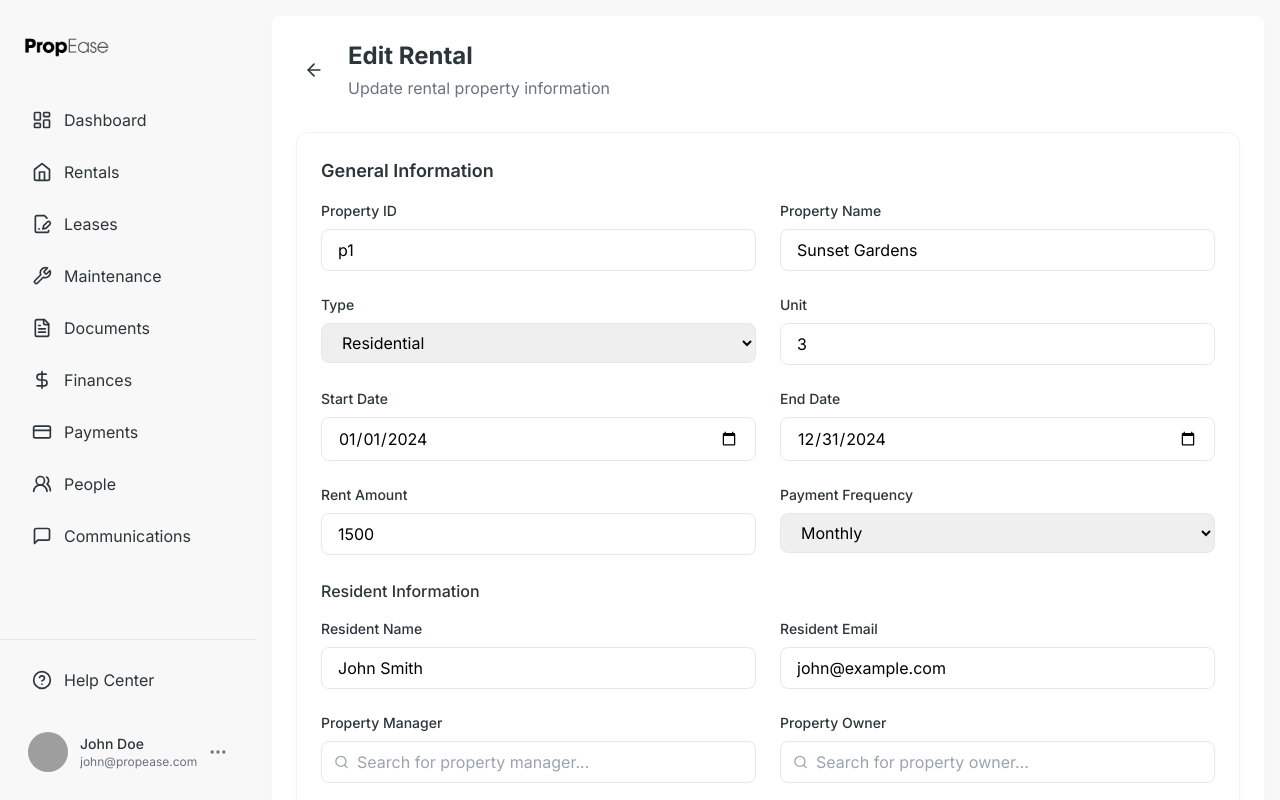
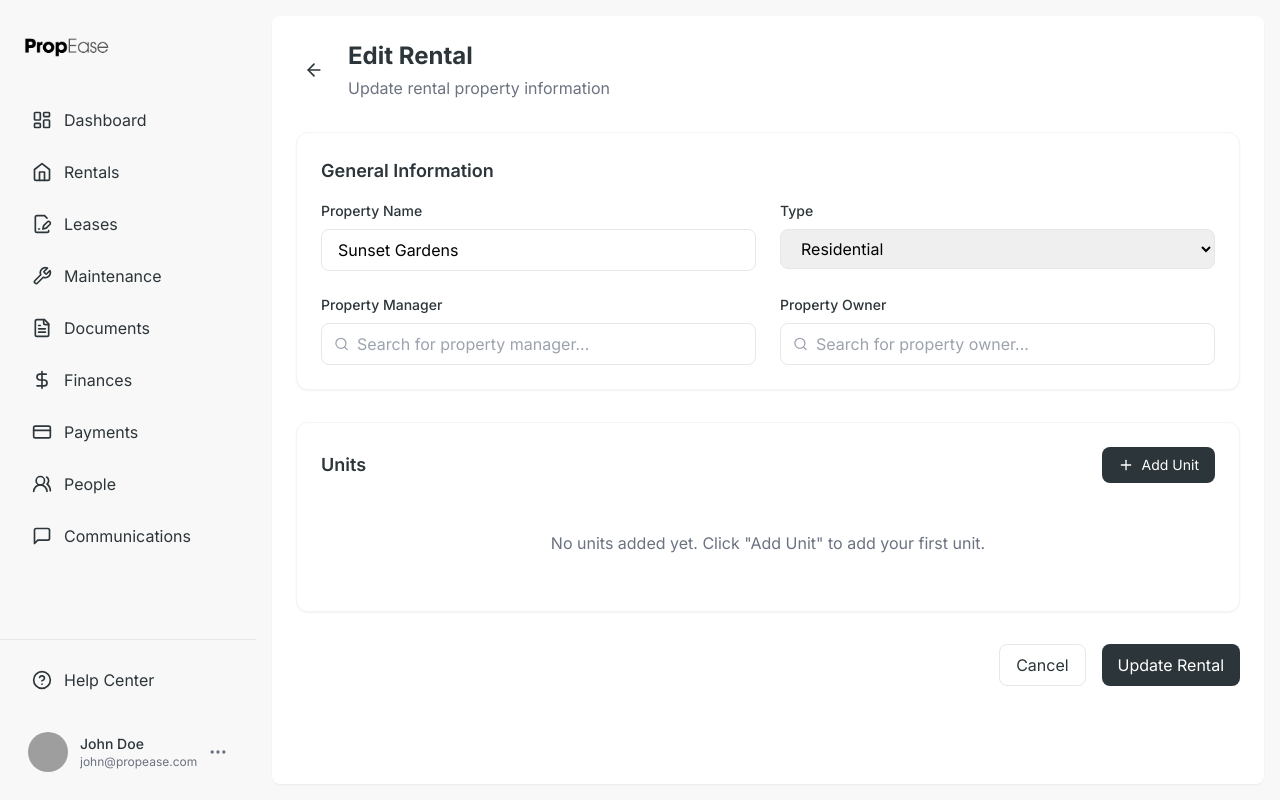
Before and after one commit to AhmadQA-art/propease, a React (Vite) app: page /rentals/1/edit in a window 1280 px wide. Built offline with nearby package versions, Linux system fonts and the light colour scheme; grey boxes are pictures that could not be loaded.

Commit message:
rentals inital design is finished

```diff
--- a/src/components/AddRentalForm.tsx
+++ b/src/components/AddRentalForm.tsx
@@ -1,8 +1,8 @@
 import React, { useState, useEffect } from 'react';
 import { useNavigate } from 'react-router-dom';
-import { ArrowLeft } from 'lucide-react';
+import { ArrowLeft, Plus, Trash2 } from 'lucide-react';
 import PersonSelect from './PersonSelect';
-import { NewRentalDetails, RentalDetails, Person } from '../types/rental';
+import { NewRentalDetails, RentalDetails, Person, Unit } from '../types/rental';
 
 interface AddRentalFormProps {
   onSubmit: (rental: Omit<RentalDetails, 'id' | 'status'>) => void;
@@ -21,18 +21,11 @@ export default function AddRentalForm({
 }: AddRentalFormProps) {
   const navigate = useNavigate();
   const [formData, setFormData] = useState<Partial<Omit<RentalDetails, 'id' | 'status'>>>({
-    propertyId: '',
     propertyName: '',
     type: 'residential',
-    unit: '',
-    startDate: '',
-    endDate: '',
-    rentAmount: 0,
-    paymentFrequency: 'monthly',
-    resident: { id: '', name: '', email: '' },
     owner: null,
     manager: null,
-    agreementFile: null
+    units: [],
   });
 
   // Initialize form with existing data if in edit mode
@@ -42,18 +35,11 @@ export default function AddRentalForm({
       const selectedOwner = propertyOwners.find(o => o.id === initialData.owner?.id);
 
       setFormData({
-        propertyId: initialData.propertyId,
         propertyName: initialData.propertyName,
         type: initialData.type,
-        unit: initialData.unit,
-        startDate: initialData.startDate,
-        endDate: initialData.endDate,
-        rentAmount: initialData.rentAmount,
-        paymentFrequency: initialData.paymentFrequency,
-        resident: initialData.resident,
         owner: selectedOwner || null,
         manager: selectedManager || null,
-        agreementFile: initialData.agreementFile
+        units: initialData.units || [],
       });
     }
   }, [initialData, mode, propertyManagers, propertyOwners]);
@@ -62,6 +48,36 @@ export default function AddRentalForm({
     e.preventDefault();
     onSubmit(formData as Omit<RentalDetails, 'id' | 'status'>);
     navigate('/rentals');
+  };
+
+  const addUnit = () => {
+    setFormData(prev => ({
+      ...prev,
+      units: [
+        ...(prev.units || []),
+        {
+          name: '',
+          rentAmount: 0,
+          occupancyStatus: 'vacant' as const,
+        },
+      ],
+    }));
+  };
+
+  const updateUnit = (index: number, updatedUnit: Partial<Unit>) => {
+    setFormData(prev => ({
+      ...prev,
+      units: prev.units?.map((unit, i) =>
+        i === index ? { ...unit, ...updatedUnit } : unit
+      ) || [],
+    }));
+  };
+
+  const removeUnit = (index: number) => {
+    setFormData(prev => ({
+      ...prev,
+      units: prev.units?.filter((_, i) => i !== index) || [],
+    }));
   };
 
   return (
@@ -85,21 +101,6 @@ export default function AddRentalForm({
         <div className="bg-white rounded-xl shadow-sm border border-gray-100 p-6">
           <h2 className="text-lg font-semibold text-[#2C3539] mb-4">General Information</h2>
           <div className="grid grid-cols-1 md:grid-cols-2 gap-6">
-            {/* Property ID */}
-            <div>
-              <label className="block text-sm font-medium text-[#2C3539] mb-2">
-                Property ID
-              </label>
-              <input
-                type="text"
-                className="w-full px-4 py-2 border border-gray-200 rounded-lg focus:outline-none focus:ring-2 focus:ring-[#2C3539] focus:border-transparent"
-                value={formData.propertyId || ''}
-                onChange={(e) => setFormData(prev => ({ ...prev, propertyId: e.target.value }))}
-                placeholder="Enter property ID"
-                required
-              />
-            </div>
-
             {/* Property Name */}
             <div>
               <label className="block text-sm font-medium text-[#2C3539] mb-2">
@@ -131,128 +132,6 @@ export default function AddRentalForm({
               </select>
             </div>
 
-            {/* Unit */}
-            <div>
-              <label className="block text-sm font-medium text-[#2C3539] mb-2">
-                Unit
-              </label>
-              <input
-                type="text"
-                className="w-full px-4 py-2 border border-gray-200 rounded-lg focus:outline-none focus:ring-2 focus:ring-[#2C3539] focus:border-transparent"
-                value={formData.unit || ''}
-                onChange={(e) => setFormData(prev => ({ ...prev, unit: e.target.value }))}
-                placeholder="Enter unit number/name"
-                required
-              />
-            </div>
-
-            {/* Start Date */}
-            <div>
-              <label className="block text-sm font-medium text-[#2C3539] mb-2">
-                Start Date
-              </label>
-              <input
-                type="date"
-                className="w-full px-4 py-2 border border-gray-200 rounded-lg focus:outline-none focus:ring-2 focus:ring-[#2C3539] focus:border-transparent"
-                value={formData.startDate || ''}
-                onChange={(e) => setFormData(prev => ({ ...prev, startDate: e.target.value }))}
-                required
-              />
-            </div>
-
-            {/* End Date */}
-            <div>
-              <label className="block text-sm font-medium text-[#2C3539] mb-2">
-                End Date
-              </label>
-              <input
-                type="date"
-                className="w-full px-4 py-2 border border-gray-200 rounded-lg focus:outline-none focus:ring-2 focus:ring-[#2C3539] focus:border-transparent"
-                value={formData.endDate || ''}
-                onChange={(e) => setFormData(prev => ({ ...prev, endDate: e.target.value }))}
-                required
-              />
-            </div>
-
-            {/* Rent Amount */}
-            <div>
-              <label className="block text-sm font-medium text-[#2C3539] mb-2">
-                Rent Amount
-              </label>
-              <input
-                type="number"
-                className="w-full px-4 py-2 border border-gray-200 rounded-lg focus:outline-none focus:ring-2 focus:ring-[#2C3539] focus:border-transparent"
-                value={formData.rentAmount || ''}
-                onChange={(e) => setFormData(prev => ({ ...prev, rentAmount: parseFloat(e.target.value) }))}
-                placeholder="Enter rent amount"
-                required
-                min="0"
-                step="0.01"
-              />
-            </div>
-
-            {/* Payment Frequency */}
-            <div>
-              <label className="block text-sm font-medium text-[#2C3539] mb-2">
-                Payment Frequency
-              </label>
-              <select
-                className="w-full px-4 py-2 border border-gray-200 rounded-lg focus:outline-none focus:ring-2 focus:ring-[#2C3539] focus:border-transparent"
-                value={formData.paymentFrequency}
-                onChange={(e) => setFormData(prev => ({ ...prev, paymentFrequency: e.target.value as 'monthly' | 'weekly' | 'yearly' }))}
-                required
-              >
-                <option value="monthly">Monthly</option>
-                <option value="weekly">Weekly</option>
-                <option value="yearly">Yearly</option>
-              </select>
-            </div>
-
-            {/* Resident Information */}
-            <div className="md:col-span-2">
-              <h3 className="text-md font-medium text-[#2C3539] mb-4">Resident Information</h3>
-              <div className="grid grid-cols-1 md:grid-cols-2 gap-6">
-                <div>
-                  <label className="block text-sm font-medium text-[#2C3539] mb-2">
-                    Resident Name
-                  </label>
-                  <input
-                    type="text"
-                    className="w-full px-4 py-2 border border-gray-200 rounded-lg focus:outline-none focus:ring-2 focus:ring-[#2C3539] focus:border-transparent"
-                    value={formData.resident?.name || ''}
-                    onChange={(e) => setFormData(prev => ({
-                      ...prev,
-                      resident: {
-                        ...prev.resident!,
-                        name: e.target.value
-                      }
-                    }))}
-                    placeholder="Enter resident name"
-                    required
-                  />
-                </div>
-                <div>
-                  <label className="block text-sm font-medium text-[#2C3539] mb-2">
-                    Resident Email
-                  </label>
-                  <input
-                    type="email"
-                    className="w-full px-4 py-2 border border-gray-200 rounded-lg focus:outline-none focus:ring-2 focus:ring-[#2C3539] focus:border-transparent"
-                    value={formData.resident?.email || ''}
-                    onChange={(e) => setFormData(prev => ({
-                      ...prev,
-                      resident: {
-                        ...prev.resident!,
-                        email: e.target.value
-                      }
-                    }))}
-                    placeholder="Enter resident email"
-                    required
-                  />
-                </div>
-              </div>
-            </div>
-
             {/* Property Manager */}
             <PersonSelect
               persons={propertyManagers}
@@ -270,24 +149,121 @@ export default function AddRentalForm({
               placeholder="Search for property owner..."
               label="Property Owner"
             />
+          </div>
+        </div>
 
-            {/* Agreement File */}
+        {/* Units Section */}
+        <div className="bg-white rounded-xl shadow-sm border border-gray-100 p-6">
+          <div className="flex justify-between items-center mb-4">
+            <h2 className="text-lg font-semibold text-[#2C3539]">Units</h2>
+            <button
+              type="button"
+              onClick={addUnit}
+              className="flex items-center px-4 py-2 text-sm bg-[#2C3539] text-white rounded-lg hover:bg-[#3d474c] transition-colors"
+            >
+              <Plus className="w-4 h-4 mr-2" />
+              Add Unit
+            </button>
+          </div>
+
+          <div className="space-y-4">
+            {formData.units?.map((unit, index) => (
+              <div key={index} className="p-4 border border-gray-200 rounded-lg">
+                <div className="grid grid-cols-1 md:grid-cols-2 lg:grid-cols-4 gap-4">
+                  {/* Unit Name */}
                   <div>
                     <label className="block text-sm font-medium text-[#2C3539] mb-2">
-                Agreement File
+                      Unit Name/Number
                     </label>
                     <input
-                type="file"
+                      type="text"
                       className="w-full px-4 py-2 border border-gray-200 rounded-lg focus:outline-none focus:ring-2 focus:ring-[#2C3539] focus:border-transparent"
-                onChange={(e) => {
-                  const file = e.target.files?.[0];
-                  if (file) {
-                    setFormData(prev => ({ ...prev, agreementFile: file }));
-                  }
-                }}
-                accept=".pdf,.doc,.docx"
+                      value={unit.name}
+                      onChange={(e) => updateUnit(index, { name: e.target.value })}
+                      placeholder="e.g., Unit A1"
+                      required
                     />
                   </div>
+
+                  {/* Rent Amount */}
+                  <div>
+                    <label className="block text-sm font-medium text-[#2C3539] mb-2">
+                      Rent Amount
+                    </label>
+                    <input
+                      type="number"
+                      className="w-full px-4 py-2 border border-gray-200 rounded-lg focus:outline-none focus:ring-2 focus:ring-[#2C3539] focus:border-transparent"
+                      value={unit.rentAmount}
+                      onChange={(e) => updateUnit(index, { rentAmount: parseFloat(e.target.value) })}
+                      placeholder="Enter rent amount"
+                      min="0"
+                      step="0.01"
+                      required
+                    />
+                  </div>
+
+                  {/* Occupancy Status */}
+                  <div>
+                    <label className="block text-sm font-medium text-[#2C3539] mb-2">
+                      Occupancy Status
+                    </label>
+                    <select
+                      className="w-full px-4 py-2 border border-gray-200 rounded-lg focus:outline-none focus:ring-2 focus:ring-[#2C3539] focus:border-transparent"
+                      value={unit.occupancyStatus}
+                      onChange={(e) => updateUnit(index, {
+                        occupancyStatus: e.target.value as 'occupied' | 'vacant',
+                        resident: e.target.value === 'vacant' ? undefined : unit.resident
+                      })}
+                      required
+                    >
+                      <option value="vacant">Vacant</option>
+                      <option value="occupied">Occupied</option>
+                    </select>
+                  </div>
+
+                  {/* Resident Information (if occupied) */}
+                  {unit.occupancyStatus === 'occupied' && (
+                    <div>
+                      <label className="block text-sm font-medium text-[#2C3539] mb-2">
+                        Resident Name
+                      </label>
+                      <input
+                        type="text"
+                        className="w-full px-4 py-2 border border-gray-200 rounded-lg focus:outline-none focus:ring-2 focus:ring-[#2C3539] focus:border-transparent"
+                        value={unit.resident?.name || ''}
+                        onChange={(e) => updateUnit(index, {
+                          resident: {
+                            id: unit.resident?.id || '',
+                            name: e.target.value,
+                            email: unit.resident?.email || ''
+                          }
+                        })}
+                        placeholder="Enter resident name"
+                        required={unit.occupancyStatus === 'occupied'}
+                      />
+                    </div>
+                  )}
+
+                  {/* Remove Unit Button */}
+                  <div className="flex items-center justify-end md:col-span-2 lg:col-span-4">
+                    <button
+                      type="button"
+                      onClick={() => removeUnit(index)}
+                      className="flex items-center px-3 py-1 text-sm text-red-600 hover:text-red-700 transition-colors"
+                    >
+                      <Trash2 className="w-4 h-4 mr-1" />
+                      Remove Unit
+                    </button>
+                  </div>
+                </div>
+              </div>
+            ))}
+
+            {formData.units?.length === 0 && (
+              <div className="text-center py-8 text-gray-500">
+                No units added yet. Click "Add Unit" to add your first unit.
+              </div>
+            )}
           </div>
         </div>
 
--- a/src/types/rental.ts
+++ b/src/types/rental.ts
@@ -1,37 +1,25 @@
-export interface Property {
+export interface Person {
   id: string;
   name: string;
-    units: Unit[];
+  email: string;
 }
 
 export interface Unit {
-    id: string;
-    number: string;
-    isAvailable: boolean;
-  }
-
-  export interface Resident {
-    id: string;
+  id?: string;
   name: string;
-    email: string;
-    phone: string;
+  rentAmount: number;
+  occupancyStatus: 'occupied' | 'vacant';
+  resident?: Person;
 }
 
 export interface RentalDetails {
   id: string;
-    propertyId: string;
   propertyName: string;
-    unit: string;
   type: 'residential' | 'commercial';
-    startDate: string;
-    endDate: string;
-    rentAmount: number;
-    paymentFrequency: 'monthly' | 'quarterly' | 'annually';
-    resident: Resident;
-    owner: string;
-    manager: string;
-    status: 'active' | 'pending' | 'expired';
-    agreementFile?: string;
+  owner: Person | null;
+  manager: Person | null;
+  units: Unit[];
+  status: 'active' | 'inactive';
 }
 
 export type NewRentalDetails = Omit<RentalDetails, 'id' | 'status'>;
```
Lines whose indentation alone changed are shown as unchanged.
